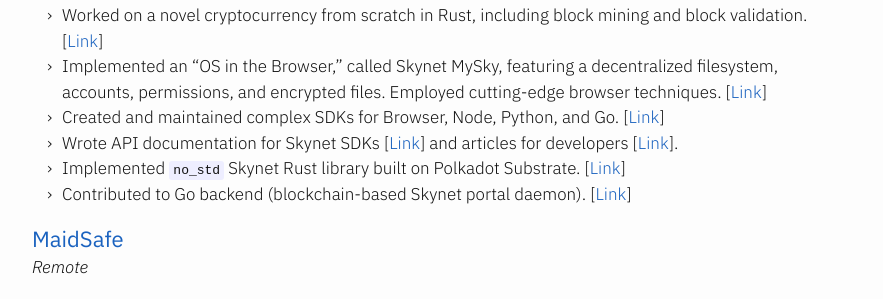
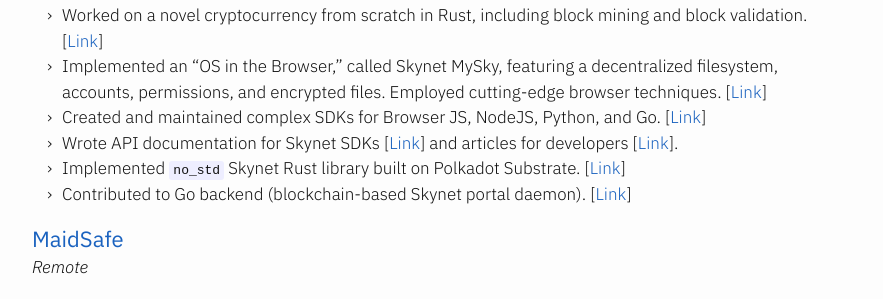
Before and after one commit to mrcnski/signor.dev, a Jekyll site: the page built from resume.md, in a window 1280 px wide. Shown: the part 765-1064 px from the top of the page, without its empty margins (198-1081 px from the left). Built offline with Jekyll 4.4.1, drawn with Linux system fonts in a browser that asks for light colours.

Commit message:
Clarify resume

```diff
--- a/resume.md
+++ b/resume.md
@@ -49,7 +49,7 @@ well-tested and maintainable solutions.
   decentralized filesystem, accounts, permissions, and encrypted files. Employed
   cutting-edge browser techniques.
   [[Link](https://github.com/SkynetLabs/skynet-mysky)]
-- Created and maintained complex SDKs for Browser, Node, Python, and Go.
+- Created and maintained complex SDKs for Browser JS, NodeJS, Python, and Go.
   [[Link](https://github.com/SkynetLabs/skynet-js)]
 - Wrote API documentation for Skynet SDKs [[Link](https://siasky.net/docs/)] and
   articles for developers [[Link](https://medium.com/@marcins)].
```
